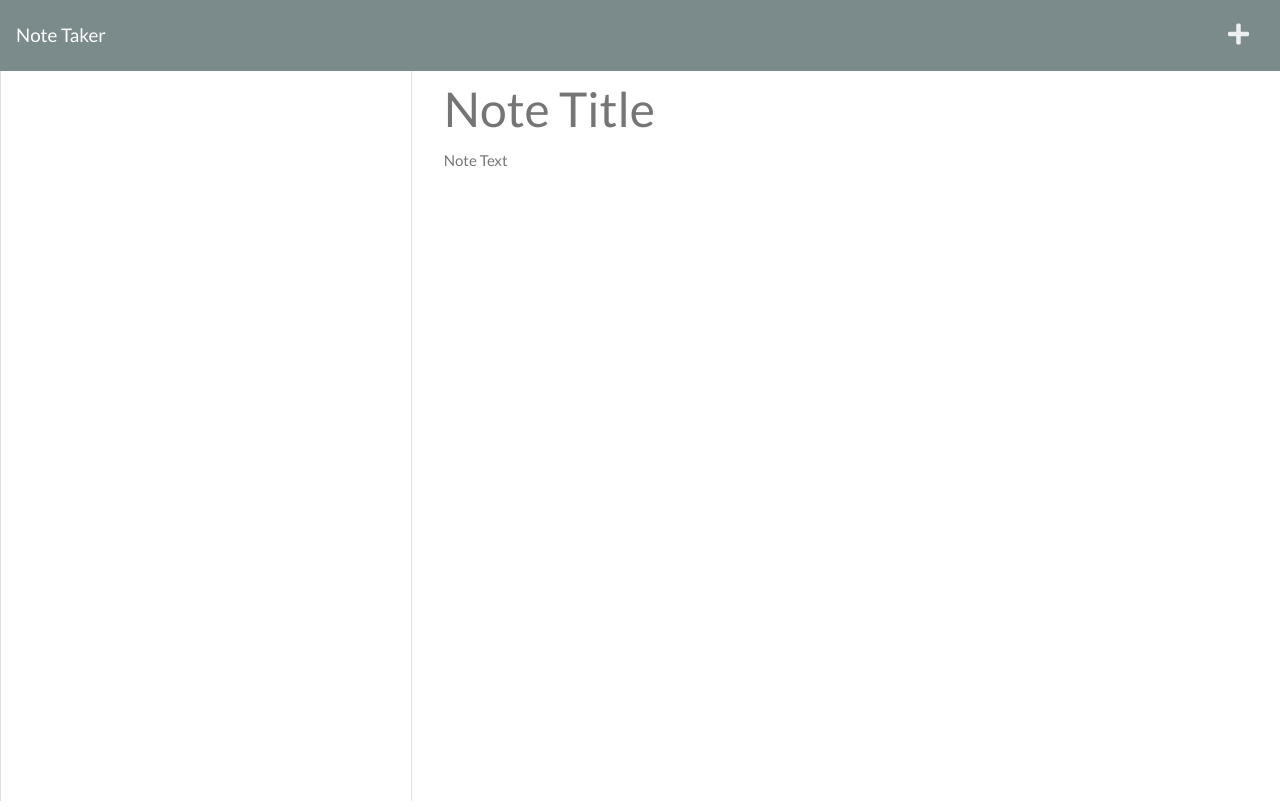
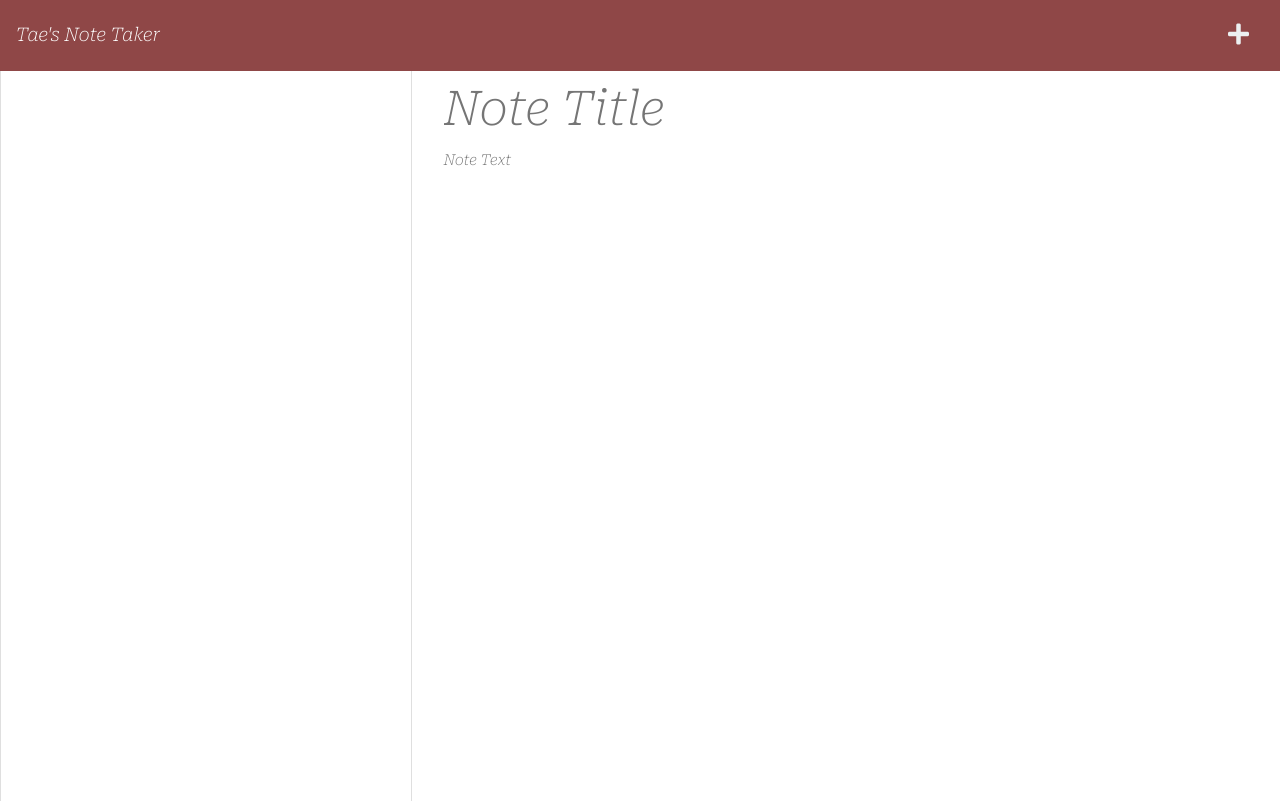
Before and after one commit to jfrancis268/Tae-s-Note-Taker, a website: page public/notes.html in a window 1280 px wide. Drawn offline with nearby package versions, Linux system fonts and the light colour scheme; no server answers.

Commit message:
changed the font and colors

```diff
--- a/public/assets/css/styles.css
+++ b/public/assets/css/styles.css
@@ -3,6 +3,7 @@ body {
   height: 100%;
   margin: 0;
   padding: 0;
+  font-family: 'Roboto Serif', sans-serif;
 }
 
 .save-note {
@@ -76,3 +77,12 @@ body {
   padding: 20px;
   cursor: pointer;
 }
+
+.bg-dark {
+  background-color: #8f4747 !important;
+}
+
+.fa-trash-alt:before {
+  color: cadetblue;
+  content: "\f2ed";
+}
--- a/public/notes.html
+++ b/public/notes.html
@@ -4,7 +4,10 @@
     <meta charset="UTF-8" />
     <meta name="viewport" content="width=device-width, initial-scale=1.0" />
     <meta http-equiv="X-UA-Compatible" content="ie=edge" />
-    <title>Note Taker</title>
+    <link rel="preconnect" href="https://fonts.googleapis.com">
+<link rel="preconnect" href="https://fonts.gstatic.com" crossorigin>
+<link href="https://fonts.googleapis.com/css2?family=Roboto+Serif:ital,wght@1,100&display=swap" rel="stylesheet">
+    <title>Tae's Note Taker</title>
     <link
       rel="stylesheet"
       href="https://cdnjs.cloudflare.com/ajax/libs/bootswatch/4.1.3/flatly/bootstrap.min.css"
@@ -20,7 +23,7 @@
 
   <body>
     <nav class="navbar navbar-dark bg-dark">
-      <a class="navbar-brand" href="/">Note Taker </a>
+      <a class="navbar-brand" href="/">Tae's Note Taker </a>
       <div class="icons">
         <i class="fas fa-save text-light save-note"></i>
         <i class="fas fa-plus text-light new-note"></i>
```
